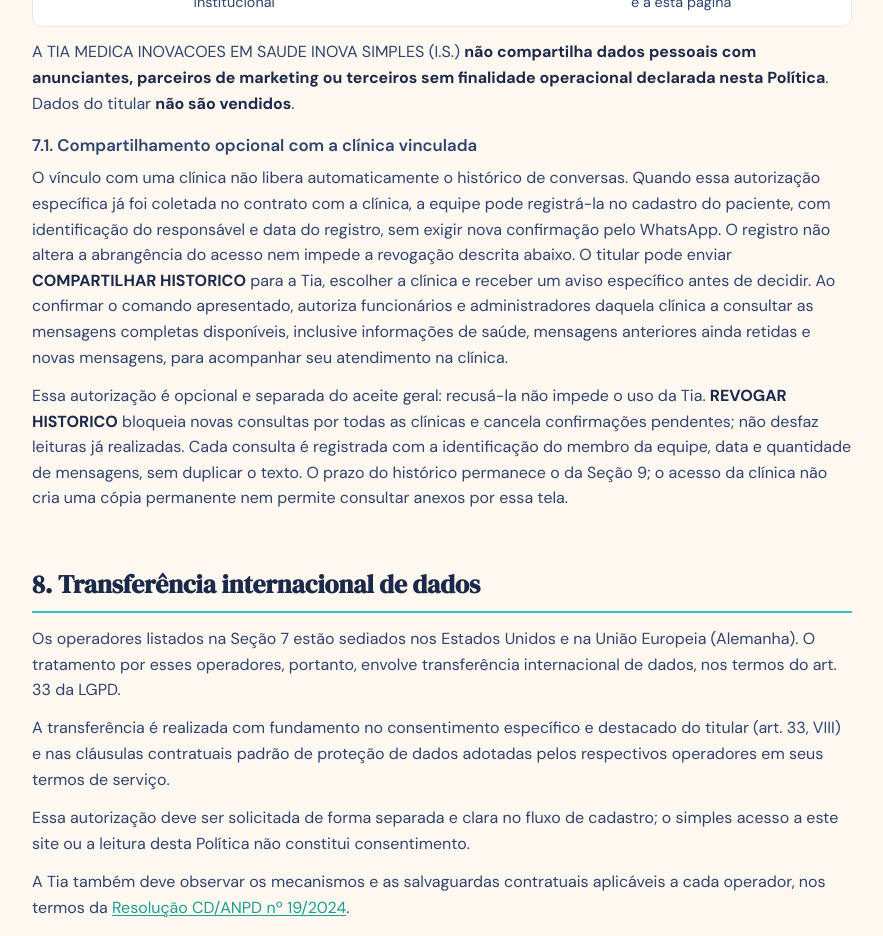
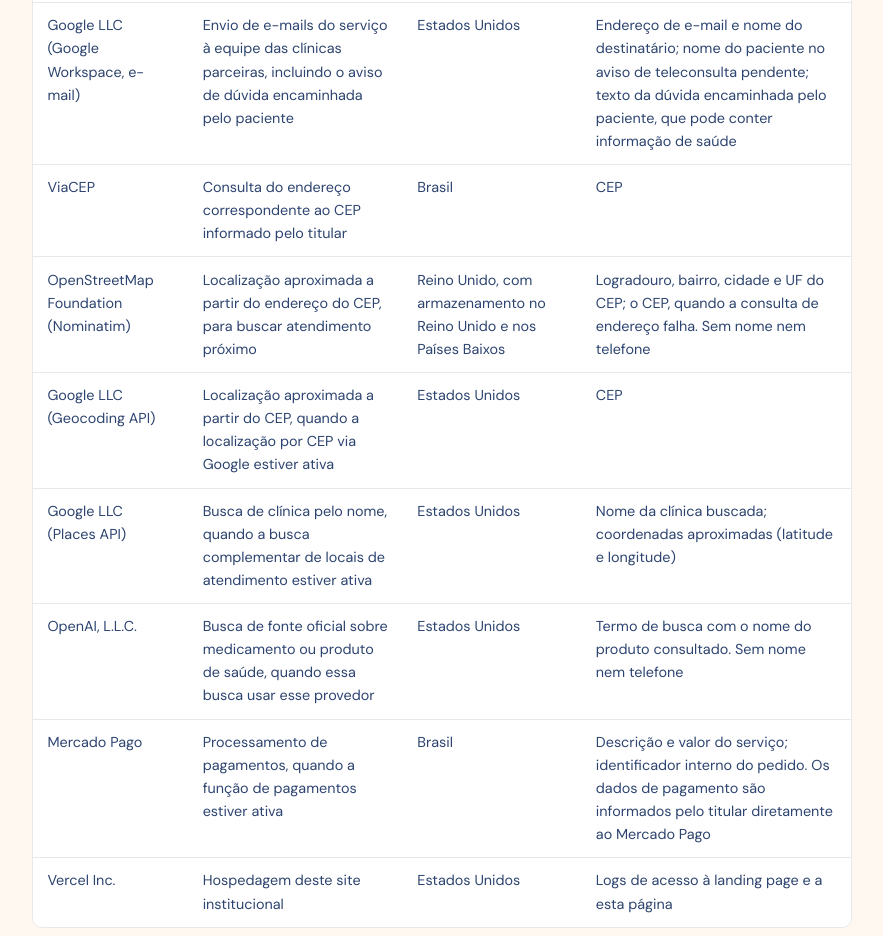
Before and after one commit to ruanc2costa/tia-medica-site, a website: page politica-de-privacidade.html in a window 1280 px wide. Shown: the part 4206-5142 px from the top of the page, without its empty margins (198-1081 px from the left). Drawn offline with Linux system fonts and the light colour scheme.

Commit message:
Política 1.3: lista de operadores completa, Reino Unido na seção 8, título da seção 13

```diff
--- a/politica-de-privacidade.html
+++ b/politica-de-privacidade.html
@@ -489,6 +489,13 @@
                                 <tr><td>360dialog GmbH</td><td>Envio e recebimento de mensagens via WhatsApp para pacientes de clínicas parceiras</td><td>Alemanha, com armazenamento nos Estados Unidos</td><td>Número de telefone; conteúdo das mensagens</td></tr>
                                 <tr><td>Meta Platforms, Inc. (WhatsApp Business)</td><td>Transporte das mensagens de WhatsApp</td><td>Estados Unidos</td><td>Número de telefone; conteúdo das mensagens</td></tr>
                                 <tr><td>Amazon Web Services, Inc.</td><td>Hospedagem de aplicação e banco de dados</td><td>Estados Unidos</td><td>Todos os dados persistidos no sistema</td></tr>
+                                <tr><td>Google LLC (Google Workspace, e-mail)</td><td>Envio de e-mails do serviço à equipe das clínicas parceiras, incluindo o aviso de dúvida encaminhada pelo paciente</td><td>Estados Unidos</td><td>Endereço de e-mail e nome do destinatário; nome do paciente no aviso de teleconsulta pendente; texto da dúvida encaminhada pelo paciente, que pode conter informação de saúde</td></tr>
+                                <tr><td>ViaCEP</td><td>Consulta do endereço correspondente ao CEP informado pelo titular</td><td>Brasil</td><td>CEP</td></tr>
+                                <tr><td>OpenStreetMap Foundation (Nominatim)</td><td>Localização aproximada a partir do endereço do CEP, para buscar atendimento próximo</td><td>Reino Unido, com armazenamento no Reino Unido e nos Países Baixos</td><td>Logradouro, bairro, cidade e UF do CEP; o CEP, quando a consulta de endereço falha. Sem nome nem telefone</td></tr>
+                                <tr><td>Google LLC (Geocoding API)</td><td>Localização aproximada a partir do CEP, quando a localização por CEP via Google estiver ativa</td><td>Estados Unidos</td><td>CEP</td></tr>
+                                <tr><td>Google LLC (Places API)</td><td>Busca de clínica pelo nome, quando a busca complementar de locais de atendimento estiver ativa</td><td>Estados Unidos</td><td>Nome da clínica buscada; coordenadas aproximadas (latitude e longitude)</td></tr>
+                                <tr><td>OpenAI, L.L.C.</td><td>Busca de fonte oficial sobre medicamento ou produto de saúde, quando essa busca usar esse provedor</td><td>Estados Unidos</td><td>Termo de busca com o nome do produto consultado. Sem nome nem telefone</td></tr>
+                                <tr><td>Mercado Pago</td><td>Processamento de pagamentos, quando a função de pagamentos estiver ativa</td><td>Brasil</td><td>Descrição e valor do serviço; identificador interno do pedido. Os dados de pagamento são informados pelo titular diretamente ao Mercado Pago</td></tr>
                                 <tr><td>Vercel Inc.</td><td>Hospedagem deste site institucional</td><td>Estados Unidos</td><td>Logs de acesso à landing page e a esta página</td></tr>
                             </tbody>
                         </table>
@@ -501,7 +508,7 @@
 
                 <section id="s8" class="pp-section">
                     <h2>8. Transferência internacional de dados</h2>
-                    <p>Os operadores listados na Seção 7 estão sediados nos Estados Unidos e na União Europeia (Alemanha). O tratamento por esses operadores, portanto, envolve transferência internacional de dados, nos termos do art. 33 da LGPD.</p>
+                    <p>Os operadores listados na Seção 7 estão sediados no Brasil, nos Estados Unidos, na União Europeia (Alemanha) e no Reino Unido. O tratamento pelos operadores sediados fora do Brasil, portanto, envolve transferência internacional de dados, nos termos do art. 33 da LGPD.</p>
                     <p>A transferência é realizada com fundamento no consentimento específico e destacado do titular (art. 33, VIII) e nas cláusulas contratuais padrão de proteção de dados adotadas pelos respectivos operadores em seus termos de serviço.</p>
                     <p>Essa autorização deve ser solicitada de forma separada e clara no fluxo de cadastro; o simples acesso a este site ou a leitura desta Política não constitui consentimento.</p>
                     <p>A Tia também deve observar os mecanismos e as salvaguardas contratuais aplicáveis a cada operador, nos termos da <a href="https://www.gov.br/anpd/pt-br/acesso-a-informacao/institucional/atos-normativos/regulamentacoes_anpd/resolucao-cd-anpd-no-19-de-23-de-agosto-de-2024">Resolução CD/ANPD nº 19/2024</a>.</p>
@@ -584,7 +591,7 @@
                 <section id="s13" class="pp-section">
                     <h2>13. Em andamento</h2>
                     <p>Em conformidade com o princípio de transparência da LGPD (art. 6º, VI), listamos abaixo as iniciativas de segurança e de garantia de direitos do titular.</p>
-                    <h3>Implementadas (versão 1.2)</h3>
+                    <h3>Medidas e rotinas já disponíveis</h3>
                     <ul>
                         <li>✅ <strong>Consentimento explícito no cadastro</strong> — Etapa 0 obrigatória do onboarding com registro de versão da política aceita, carimbo de data e hora (<code>users.lgpd_consent_at</code>, <code>users.privacy_policy_version</code>) e comando <code>detalhes</code> para visualização da política completa antes da aceitação.</li>
                         <li>✅ <strong>Automação programática dos direitos do titular</strong> — quatro tools acessíveis pelo próprio canal de uso (WhatsApp/simulador):
@@ -666,7 +673,7 @@
                                 <tr><td>1.1</td><td>02/05/2026</td><td>Implementação de consentimento explícito no onboarding, automação programática dos direitos do titular (<code>view_privacy_policy</code>, <code>export_user_data</code>, <code>revoke_consent</code>, <code>delete_user_data</code>), audit log dedicado (<code>lgpd_audit_log</code>), e runbook formal de resposta a incidentes. Atualização da Seção 11 com canal direto via WhatsApp. Itens da Seção 13 marcados como concluídos.</td></tr>
                                 <tr><td>1.2</td><td>14/07/2026</td><td>Amplia transparência para receitas, exames e fotos de medicamentos; adiciona armazenamento privado dos originais com SSE-KMS, validação binária, metadados mínimos, retenção de 365 dias, exportação de metadados e exclusão coordenada com os direitos do titular.</td></tr>
                                 <tr><td>1.2 (site)</td><td>16/07/2026</td><td>O site institucional publicou, com o mesmo número 1.2, um texto diferente: alinhamento com o piloto pelo WhatsApp e com a versão registrada pelo backend; substituição de alegações de adesão por confirmações reportadas; atualização das seções de transferência internacional, segurança, retenção e comunicação de incidentes.</td></tr>
-                                <tr><td>1.3</td><td>12/11/2026</td><td>Inclui a finalidade de melhoria da qualidade e da segurança do atendimento, com revisão das conversas sem identificação direta e sem uso para treinar modelos de terceiros. Acrescenta os operadores Anthropic (reserva de IA), 360dialog e Meta (WhatsApp) e a transferência para a União Europeia. Unifica em um único texto, igual no site e no serviço, as duas versões 1.2 (a do serviço, de 14/07/2026, e a do site, de 16/07/2026).</td></tr>
+                                <tr><td>1.3</td><td>12/11/2026</td><td>Inclui a finalidade de melhoria da qualidade e da segurança do atendimento, com revisão das conversas sem identificação direta e sem uso para treinar modelos de terceiros. Acrescenta os operadores Anthropic (reserva de IA), 360dialog e Meta (WhatsApp), Google Workspace (e-mail), ViaCEP, OpenStreetMap Foundation, Google Geocoding e Places, OpenAI e Mercado Pago, e a transferência para a União Europeia e o Reino Unido. Unifica em um único texto, igual no site e no serviço, as duas versões 1.2 (a do serviço, de 14/07/2026, e a do site, de 16/07/2026).</td></tr>
                             </tbody>
                         </table>
                     </div>
```
Also changed, not shown: 1 other file.
